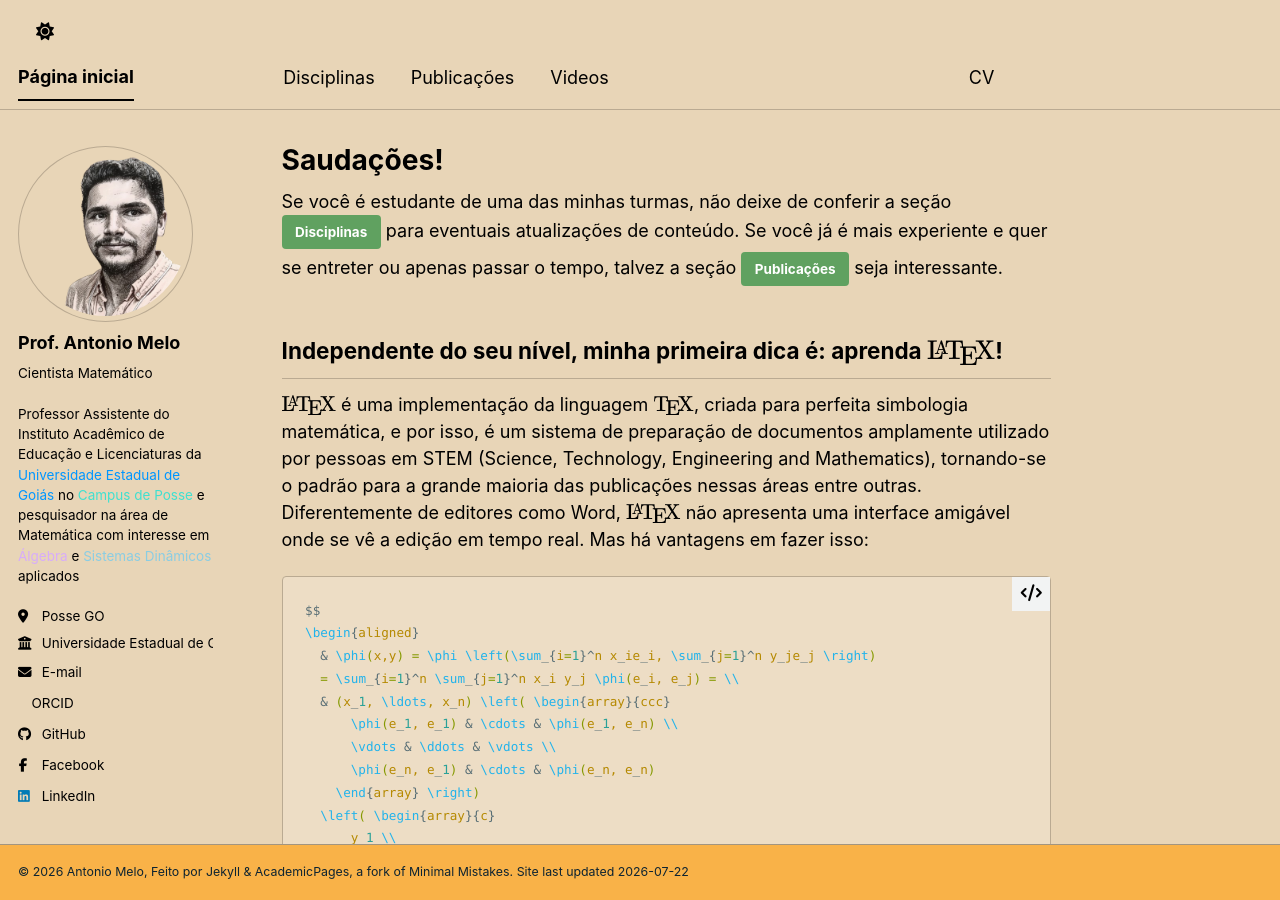
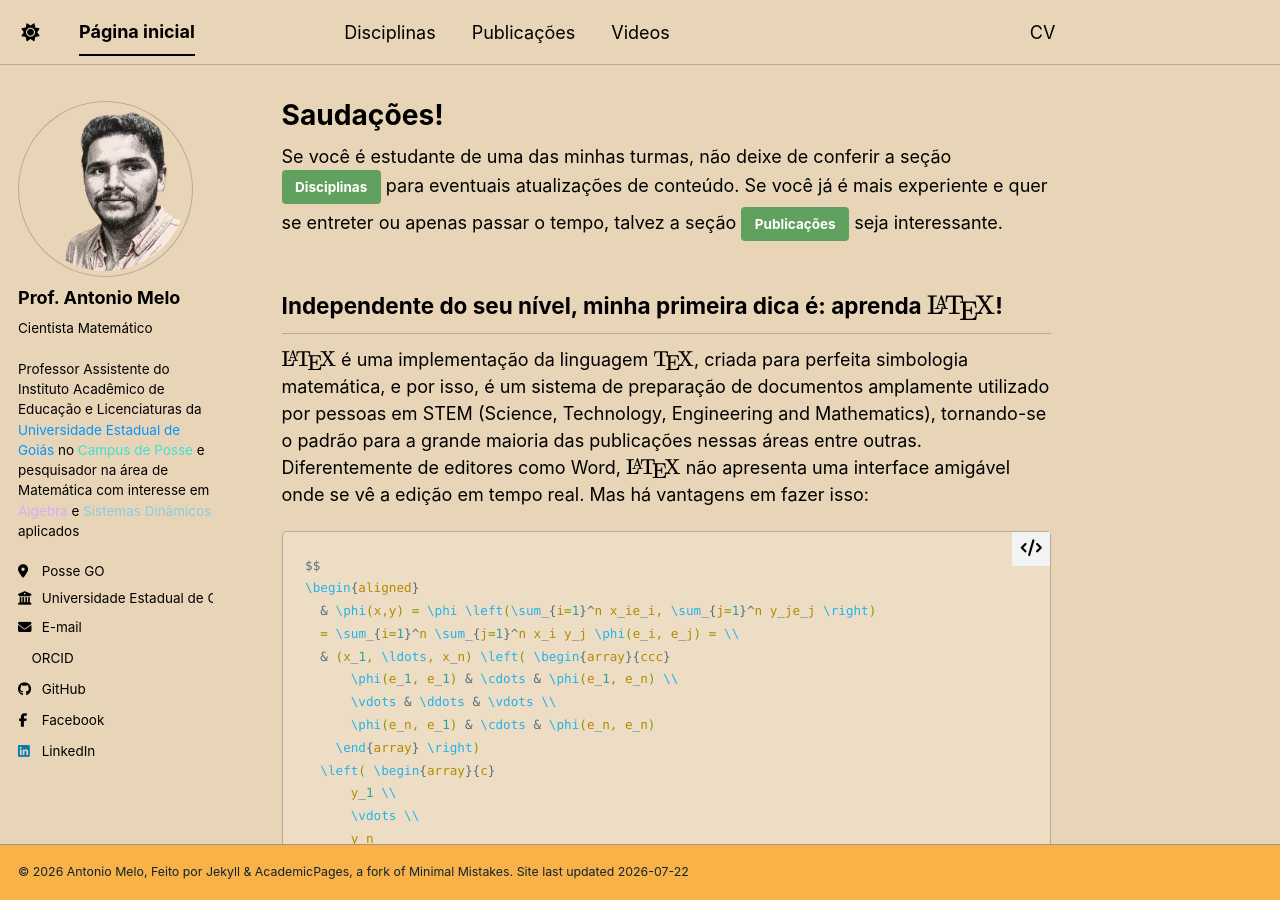
Before and after one commit to antmelo/antmelo.github.io, a Jekyll site: the page built from _pages/about.md, in a window 1280 px wide and 900 px high. Built offline with Jekyll 4.4.1, drawn with Linux system fonts in a browser that asks for light colours; nearby versions of some CDN libraries; a style sheet for code colours, icons or effects is not loaded.

Commit message:
Update masthead.html

```diff
--- a/_includes/masthead.html
+++ b/_includes/masthead.html
@@ -3,11 +3,11 @@
   <div class="masthead__inner-wrap">
     <div class="masthead__menu">
        <nav id="site-nav" class="greedy-nav">
-            <li id="theme-toggle" class="masthead__menu-item persist tail">
-            <a role="button" aria-labelledby="theme-icon"><i id="theme-icon" class="fa-solid fa-sun" aria-hidden="true" title="toggle theme"></i></a>
-            </li>
         <button><span class="navicon"></span></button>
         <ul class="visible-links">
+              <li id="theme-toggle" class="masthead__menu-item persist tail">
+             <a role="button" aria-labelledby="theme-icon"><i id="theme-icon" class="fa-solid fa-sun" aria-hidden="true" title="toggle theme"></i></a>
+             </li>
           <li class="masthead__menu-item masthead__menu-item--lg persist {% if page.url == '/' or page.url == '/index.html' %}selected{% endif %}">
             <a href="{{ base_path }}/">{{ site.title }}</a>
           </li>
```
